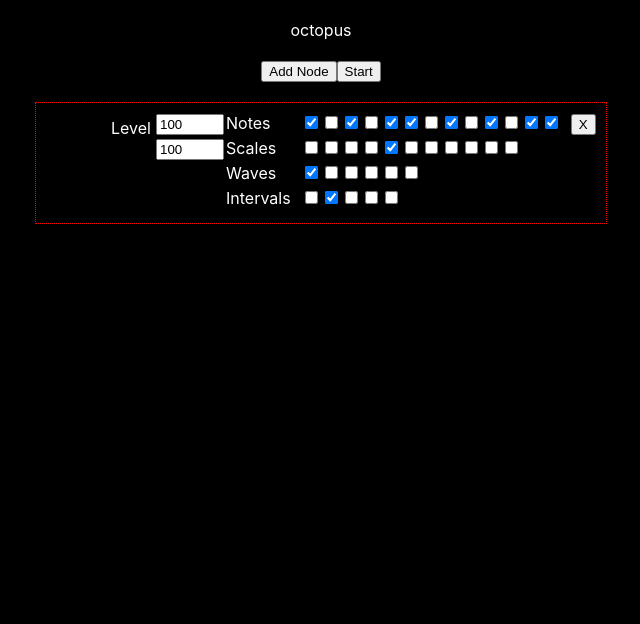
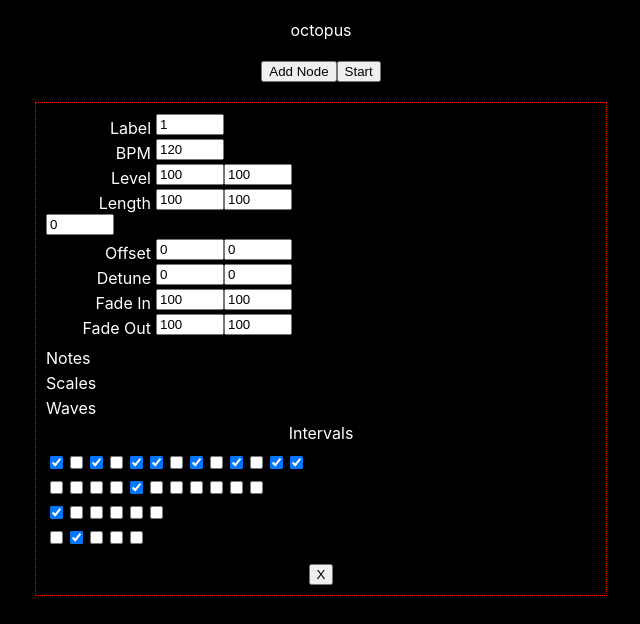
Before and after one commit to CodeKrakken/random-noise-generator, a React (Create React App) app: page / in a window 1280 px wide. Both pictures are taken after a click on the button "Add Node". Shown: the top 624 px of the page, without its empty margins (319-959 px from the left). Built offline with nearby package versions, Linux system fonts and the light colour scheme.

Commit message:
Improve input display

```diff
--- a/src/App.css
+++ b/src/App.css
@@ -6,6 +6,7 @@ body {
 
 .row {
   display: flex;
+  flex-direction: row;
 }
 
 .inner-row {
--- a/src/components/node/Node.tsx
+++ b/src/components/node/Node.tsx
@@ -27,30 +27,37 @@ export default function Node(props: props) {
   } = props
 
   const attributes: any = {
-    // label: {
-    //   className: 'textbox',
-    //   title: "Label",
-    //   id: `label${i}`,
-    //   'data-testid': `node-label-${i}`,
-    //   type: "text",
-    //   value: node.label,
-    //   onChange: (e: any) => setNodes([nodes.slice(0,i), {...nodes[i], label: +e.target!.value}, nodes.slice(i+1)].flat())
-    // },
-    // bpm: {
-    //   className: 'textbox',
-    //   title: "BPM",
-    //   id: `bpm${i}`,
-    //   type: "number",
-    //   value: node.bpm,
-    //   onChange: (e: any) => setNodes([nodes.slice(0,i), {...nodes[i], bpm: +e.target.value}, nodes.slice(i+1)].flat()),
-    //   maxLength: 5,
-    //   min: 0,
-    //   max: 60000
-    // },
+    label: [
+      {
+        className: 'textbox',
+        title: "Label",
+        label: "Label",
+        id: `label${i}`,
+        'data-testid': `node-label-${i}`,
+        type: "text",
+        value: node.label,
+        onChange: (e: any) => setNodes([nodes.slice(0,i), {...nodes[i], label: +e.target!.value}, nodes.slice(i+1)].flat())
+      }
+    ],
+    bpm: [
+      {
+        className: 'textbox',
+        title: "BPM",
+        label: "BPM",
+        id: `bpm${i}`,
+        type: "number",
+        value: node.bpm,
+        onChange: (e: any) => setNodes([nodes.slice(0,i), {...nodes[i], bpm: +e.target.value}, nodes.slice(i+1)].flat()),
+        maxLength: 5,
+        min: 0,
+        max: 60000
+      }
+    ],
     level: [
       {
         className: 'textbox',
-        title: 'Level',
+        title: 'Min Level',
+        label: 'Level',
         id: `minLevel${i}`,
         type: "number",
         value: node.minLevel,
@@ -61,6 +68,7 @@ export default function Node(props: props) {
       },
       {
         className: 'textbox',
+        title: 'Max Level',
         id: `maxLevel${i}`,
         type: "number",
         value: node.maxLevel,
@@ -70,119 +78,136 @@ export default function Node(props: props) {
         maxLength:3
       }
     ],
-    // minLength: {
-    //   className: 'textbox',
-    //   title: 'Min Length',
-    //   id: `minLength${i}`,
-    //   type: "number",
-    //   value: node.minNoteLength,
-    //   onChange: (e: any) => setNodes([nodes.slice(0, i), {...nodes[i], minNoteLength: +e.target.value}, nodes.slice(i+1)].flat()),
-    //   min:0,
-    //   max:100,
-    //   maxLength:3
-    // },
-    // maxLength: {
-    //   className: 'textbox',
-    //   title: 'Max Length',
-    //   id: `maxLength${i}`,
-    //   type: "number",
-    //   value: node.maxNoteLength,
-    //   onChange: (e: any) => setNodes([nodes.slice(0, i), {...nodes[i], maxNoteLength: +e.target.value}, nodes.slice(i+1)].flat()),
-    //   min:0,
-    //   max:100,
-    //   maxLength:3
-    // },
-    // restChance: {
-    //   className: 'textbox',
-    //   title: 'Rest %',
-    //   id: `restChance${i}`,
-    //   type: "number",
-    //   value: node.rest,
-    //   onChange: (e: any) => setNodes([nodes.slice(0, i), {...nodes[i], rest: +e.target.value}, nodes.slice(i+1)].flat()),
-    //   min:0,
-    //   max:100,
-    //   maxLength:3
-    // },
-    // minOffset: {
-    //   className: 'textbox',
-    //   title: 'Min Offset',
-    //   id: `minOffset${i}`,
-    //   type: "number",
-    //   value: node.minOffset,
-    //   onChange: (e: any) => setNodes([nodes.slice(0, i), {...nodes[i], minOffset: +e.target.value}, nodes.slice(i+1)].flat()),
-    //   min:0,
-    //   max:100,
-    //   maxLength:3
-    // },
-    // maxOffset: {
-    //   className: 'textbox',
-    //   title: 'Max Offset',
-    //   id: `maxOffset${i}`,
-    //   type: "number",
-    //   value: node.maxOffset,
-    //   onChange: (e: any) => setNodes([nodes.slice(0, i), {...nodes[i], maxOffset: +e.target.value}, nodes.slice(i+1)].flat()),
-    //   min:0,
-    //   max:100,
-    //   maxLength:3
-    // },
-    // minDetune: {
-    //   className: 'textbox',
-    //   title: 'detune',
-    //   id: `minDetune${i}`,
-    //   type: "number",
-    //   value: node.minDetune,
-    //   onChange: (e: any) => setNodes([nodes.slice(0, i), {...nodes[i], minDetune: +e.target.value}, nodes.slice(i+1)].flat()),
-    //   min:-100,
-    //   max:100,
-    //   maxLength:4
-    // },
-    // maxDetune: {
-    //   className: 'textbox',
-    //   title: 'detune',
-    //   id: `maxDetune${i}`,
-    //   type: "number",
-    //   value: node.maxDetune,
-    //   onChange: (e: any) => setNodes([nodes.slice(0, i), {...nodes[i], maxDetune: +e.target.value}, nodes.slice(i+1)].flat()),
-    //   min:-100,
-    //   max:100,
-    //   maxLength:4
-    // },
-    // minFadeIn: {
-    //   className: 'textbox',
-    //   title: 'Min Fade In',
-    //   id: `minFadeIn${i}`,
-    //   type: "number",
-    //   value: node.minFadeIn,
-    //   onChange: (e: any) => setNodes([nodes.slice(0, i), {...nodes[i], minFadeIn: +e.target.value}, nodes.slice(i+1)].flat()),
-    //   maxLength:4
-    // },
-    // maxFadeIn: {
-    //   className: 'textbox',
-    //   title: 'Max Fade In',
-    //   id: `maxFadeIn${i}`,
-    //   type: "number",
-    //   value: node.maxFadeIn,
-    //   onChange: (e: any) => setNodes([nodes.slice(0, i), {...nodes[i], maxFadeIn: +e.target.value}, nodes.slice(i+1)].flat()),
-    //   maxLength:4
-    // },
-    // minFadeOut: {
-    //   className: 'textbox',
-    //   title: 'Min Fade Out',
-    //   id: `minFadeOut${i}`,
-    //   type: "number",
-    //   value: node.minFadeOut,
-    //   onChange: (e: any) => setNodes([nodes.slice(0, i), {...nodes[i], minFadeOut: +e.target.value}, nodes.slice(i+1)].flat()),
-    //   maxLength:4
-    // },
-    // maxFadeOut: {
-    //   className: 'textbox',
-    //   title: 'Max Fade Out',
-    //   id: `maxFadeOut${i}`,
-    //   type: "number",
-    //   value: node.maxFadeOut,
-    //   onChange: (e: any) => setNodes([nodes.slice(0, i), {...nodes[i], maxFadeOut: +e.target.value}, nodes.slice(i+1)].flat()),
-    //   maxLength:4
-    // }
+    length: [
+      {
+        className: 'textbox',
+        title: 'Min Length',
+        label: 'Length',
+        id: `minLength${i}`,
+        type: "number",
+        value: node.minNoteLength,
+        onChange: (e: any) => setNodes([nodes.slice(0, i), {...nodes[i], minNoteLength: +e.target.value}, nodes.slice(i+1)].flat()),
+        min:0,
+        max:100,
+        maxLength:3
+      },
+      {
+        className: 'textbox',
+        title: 'Max Length',
+        id: `maxLength${i}`,
+        type: "number",
+        value: node.maxNoteLength,
+        onChange: (e: any) => setNodes([nodes.slice(0, i), {...nodes[i], maxNoteLength: +e.target.value}, nodes.slice(i+1)].flat()),
+        min:0,
+        max:100,
+        maxLength:3
+      }
+    ],
+    restChance: [
+      {
+        className: 'textbox',
+        title: 'Rest %',
+        id: `restChance${i}`,
+        type: "number",
+        value: node.rest,
+        onChange: (e: any) => setNodes([nodes.slice(0, i), {...nodes[i], rest: +e.target.value}, nodes.slice(i+1)].flat()),
+        min:0,
+        max:100,
+        maxLength:3
+      }
+    ],
+    offset: [
+      {
+        className: 'textbox',
+        title: 'Min Offset',
+        label: 'Offset',
+        id: `minOffset${i}`,
+        type: "number",
+        value: node.minOffset,
+        onChange: (e: any) => setNodes([nodes.slice(0, i), {...nodes[i], minOffset: +e.target.value}, nodes.slice(i+1)].flat()),
+        min:0,
+        max:100,
+        maxLength:3
+      },
+      {
+        className: 'textbox',
+        title: 'Max Offset',
+        id: `maxOffset${i}`,
+        type: "number",
+        value: node.maxOffset,
+        onChange: (e: any) => setNodes([nodes.slice(0, i), {...nodes[i], maxOffset: +e.target.value}, nodes.slice(i+1)].flat()),
+        min:0,
+        max:100,
+        maxLength:3
+      }
+    ],
+    detune: [
+      {
+        className: 'textbox',
+        title: 'detune',
+        label: 'Detune',
+        id: `minDetune${i}`,
+        type: "number",
+        value: node.minDetune,
+        onChange: (e: any) => setNodes([nodes.slice(0, i), {...nodes[i], minDetune: +e.target.value}, nodes.slice(i+1)].flat()),
+        min:-100,
+        max:100,
+        maxLength:4
+      },
+      {
+        className: 'textbox',
+        title: 'detune',
+        id: `maxDetune${i}`,
+        type: "number",
+        value: node.maxDetune,
+        onChange: (e: any) => setNodes([nodes.slice(0, i), {...nodes[i], maxDetune: +e.target.value}, nodes.slice(i+1)].flat()),
+        min:-100,
+        max:100,
+        maxLength:4
+      }
+    ],
+    fadeIn: [
+      {
+        className: 'textbox',
+        title: 'Min Fade In',
+        label: 'Fade In',
+        id: `minFadeIn${i}`,
+        type: "number",
+        value: node.minFadeIn,
+        onChange: (e: any) => setNodes([nodes.slice(0, i), {...nodes[i], minFadeIn: +e.target.value}, nodes.slice(i+1)].flat()),
+        maxLength:4
+      },
+      {
+        className: 'textbox',
+        title: 'Max Fade In',
+        id: `maxFadeIn${i}`,
+        type: "number",
+        value: node.maxFadeIn,
+        onChange: (e: any) => setNodes([nodes.slice(0, i), {...nodes[i], maxFadeIn: +e.target.value}, nodes.slice(i+1)].flat()),
+        maxLength:4
+      }
+    ],
+    fadeOut: [
+      {
+        className: 'textbox',
+        title: 'Min Fade Out',
+        label: 'Fade Out',
+        id: `minFadeOut${i}`,
+        type: "number",
+        value: node.minFadeOut,
+        onChange: (e: any) => setNodes([nodes.slice(0, i), {...nodes[i], minFadeOut: +e.target.value}, nodes.slice(i+1)].flat()),
+        maxLength:4
+      },
+      {
+        className: 'textbox',
+        title: 'Max Fade Out',
+        id: `maxFadeOut${i}`,
+        type: "number",
+        value: node.maxFadeOut,
+        onChange: (e: any) => setNodes([nodes.slice(0, i), {...nodes[i], maxFadeOut: +e.target.value}, nodes.slice(i+1)].flat()),
+        maxLength:4
+      }
+    ]
   }
 
   return <div
@@ -195,10 +220,14 @@ export default function Node(props: props) {
       <div className="column">
         {
           Object.keys(attributes).map(attribute =>
+            <div className="row inner-row">
+              {
+
                 attributes[attribute].map((input: any) => {
 
                 const {
                   title,
+                  label,
                   className,
                   id,
                   type,
@@ -213,11 +242,13 @@ export default function Node(props: props) {
 
                 return (
 
-                <div className="row inner-row">
-                  <div className="label">
-                    {title}
+                  <>
+                    {
+                      label && <div className="label">
+                        {label}
                       </div>
-                  <div className="textbox">
+                    }
+                    <div>
                       <input
                         className={className}
                         title={title}
@@ -231,11 +262,14 @@ export default function Node(props: props) {
                         max={max}
                       />
                     </div>
+                  </>
+                )
+                })
+              }
             </div>
           )
-            })
-          )
         }
+      </div>
     </div>
 
     <div className="column">
@@ -252,6 +286,7 @@ export default function Node(props: props) {
         Intervals
       </div>
     </div>
+
     <div className="column">
       <div className="row inner-row">
         {
@@ -326,5 +361,4 @@ export default function Node(props: props) {
       >X</button>
     </div>
   </div>
-  </div>
 }
```
Lines whose indentation alone changed are shown as unchanged.
